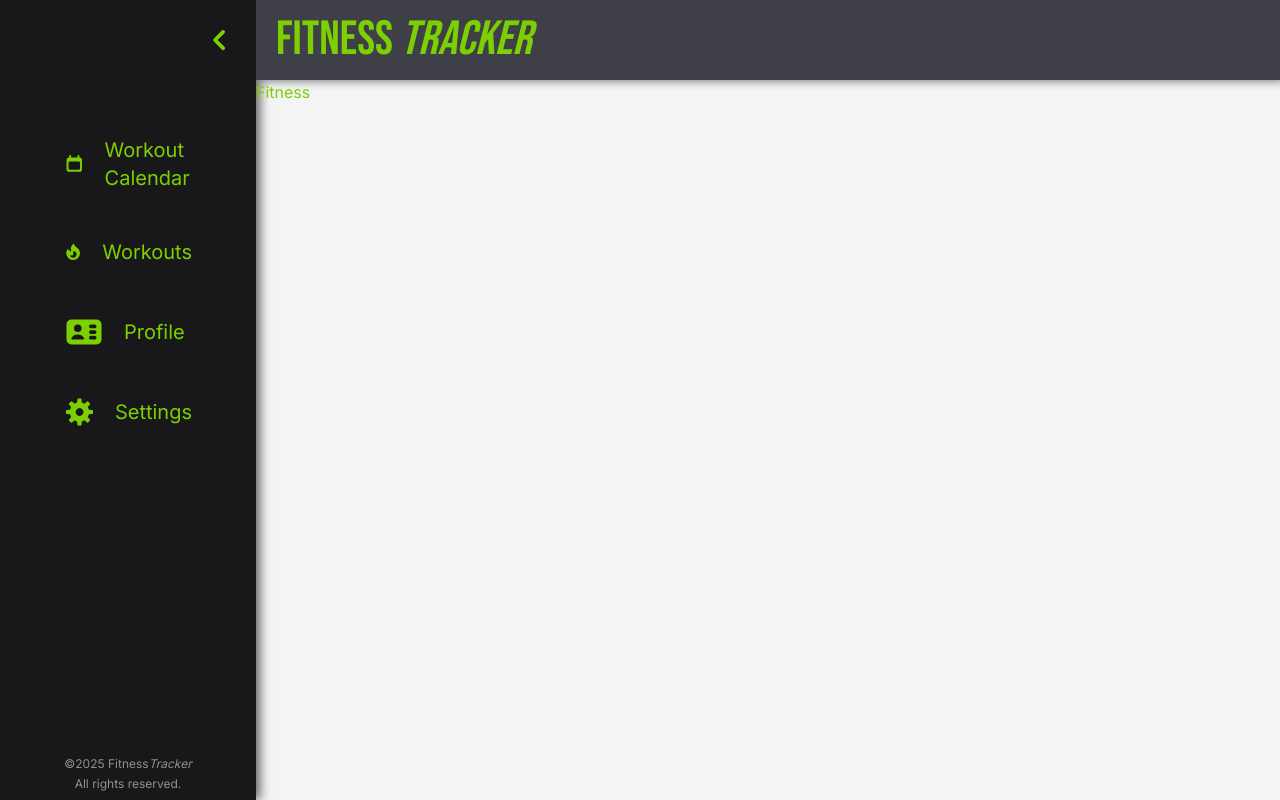
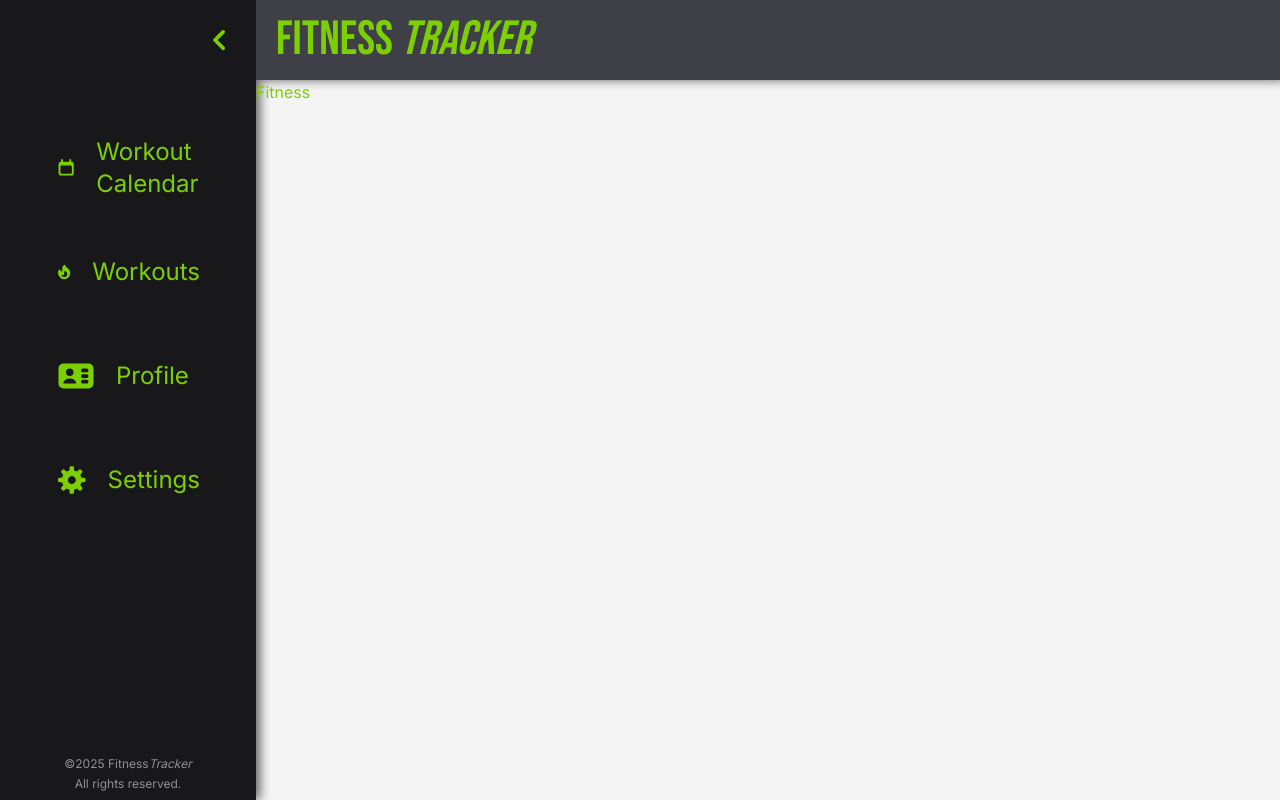
Before and after one commit to DanielG808/fitness-tracker, a Next.js app: page / in a window 1280 px wide. Built offline with nearby package versions, Linux system fonts and the light colour scheme.

Commit message:
added hover effect to the nav links

```diff
--- a/src/components/nav-link-list.tsx
+++ b/src/components/nav-link-list.tsx
@@ -4,7 +4,7 @@ import NavLink from "./nav-link";
 export default function NavLinkList() {
   return (
     <nav>
-      <ul className="flex flex-col mx-16 mt-14 space-y-10 text-xl">
+      <ul className="flex flex-col mx-10 mt-14 space-y-10 text-2xl">
         {navLinks.map(({ icon: Icon, name, path }) => (
           <NavLink
             testId={`nav-${path.replace(/\//g, "") || "home"}`}
--- a/src/components/nav-link.tsx
+++ b/src/components/nav-link.tsx
@@ -10,7 +10,7 @@ type NavLinkProps = {
 
 export default function NavLink({ Icon, name, path, testId }: NavLinkProps) {
   return (
-    <li data-testid={testId} key={path} className="flex items-center space-x-5">
+    <li data-testid={testId} key={path} className="flex items-center h-16 space-x-5 px-4 py-2 rounded-full hover:bg-white/15 transition-all duration-300 cursor-pointer">
       <Icon className="w-10 h-10" />
       <Link href={path}>{name}</Link>
     </li>
```
